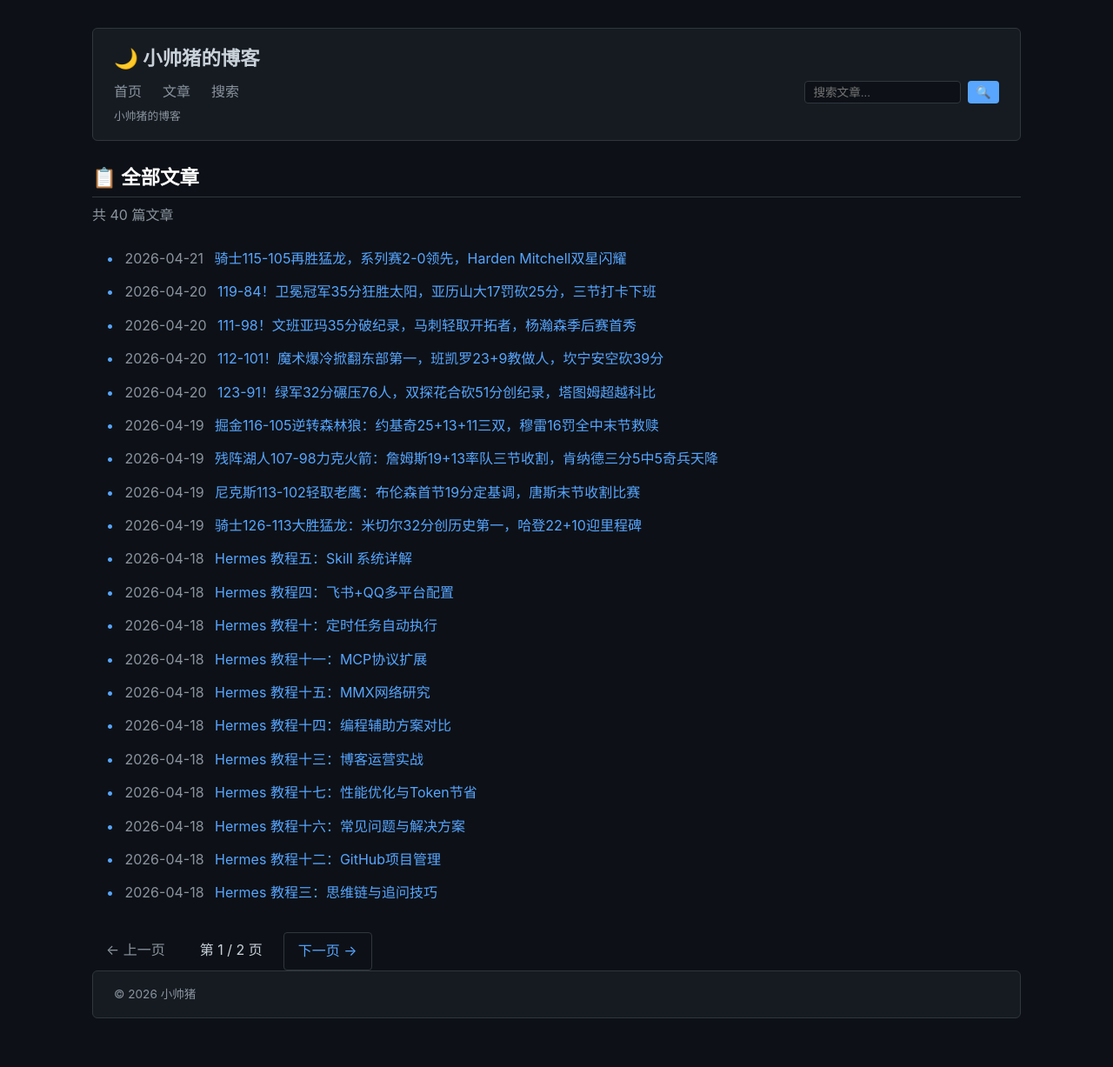
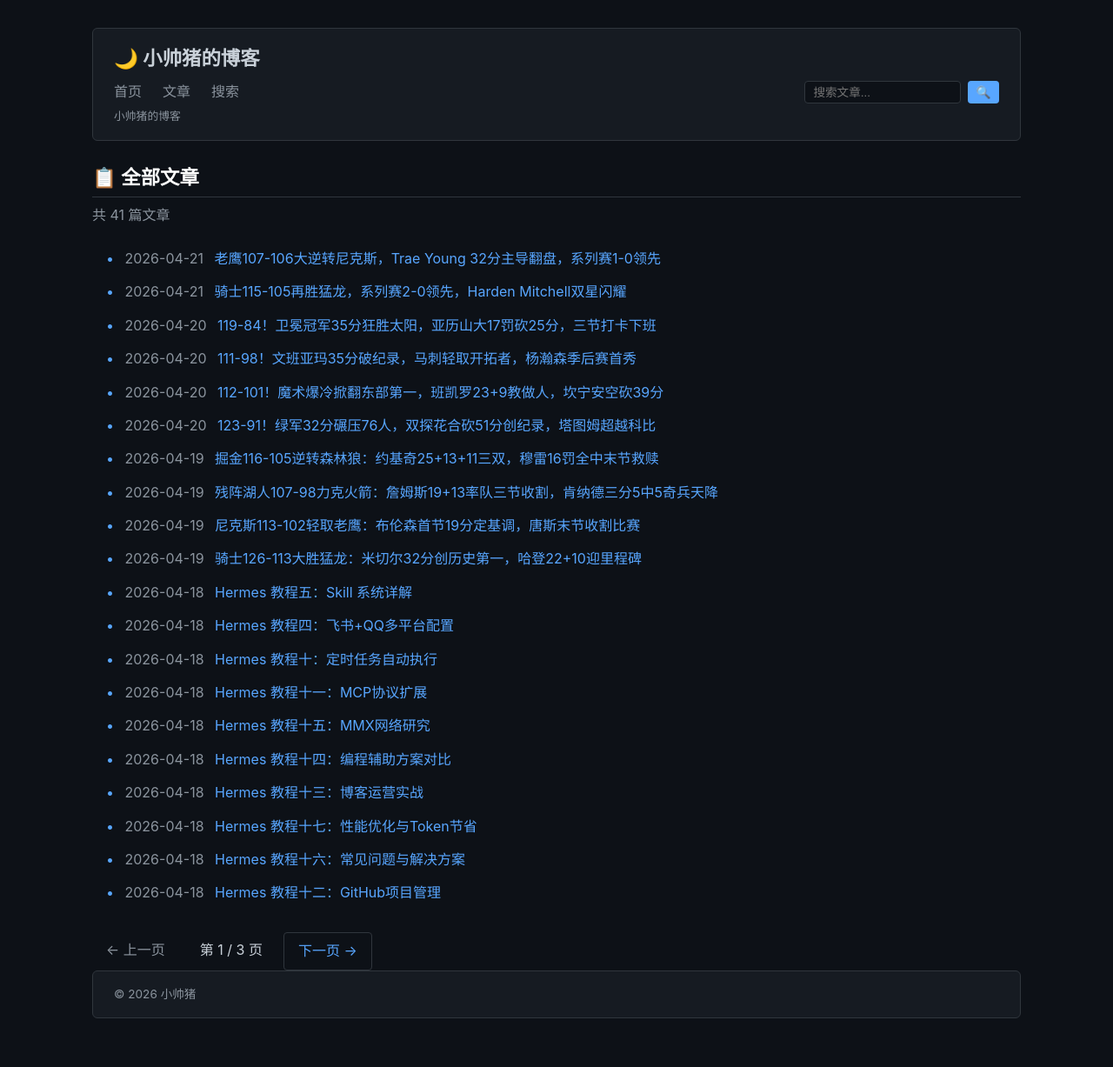
Before and after one commit to godsay1983/godsay1983.github.io, a Jekyll site: the page built from posts/index.html, in a window 1280 px wide. Shown: the whole page at 87% size. Built offline with Jekyll 4.4.1, drawn with Linux system fonts in a browser that asks for light colours; the list of posts is cut into pages by our own code; some of the changed lines change nothing that is shown.

Commit message:
post: 老鹰107-106逆转尼克斯，Trae Young 32分主导翻盘，系列赛1-0领先

```diff
--- /dev/null
+++ b/_posts/2026-04-21-nba-playoffs-knicks-hawks-analysis.md
@@ -0,0 +1,72 @@
+---
+title: 老鹰107-106大逆转尼克斯，Trae Young 32分主导翻盘，系列赛1-0领先
+date: 2026-04-21
+tags: [NBA, 季后赛, 尼克斯, 老鹰]
+---
+
+# 老鹰107-106大逆转尼克斯，Trae Young 32分主导翻盘，系列赛1-0领先
+
+**【搜狐体育】** 北京时间4月20日，NBA季后赛首轮，亚特兰大老鹰客场挑战纽约尼克斯。老鹰在最多落后14分的情况下，末节狂飙28-15，最终以107-106一分险胜尼克斯，系列赛大比分1-0领先，爆出首轮最大冷门。
+
+---
+
+## 比赛回顾：前三节积累，末节逆转
+
+比赛开场尼克斯率先发力，Jalen Brunson 首节独得10分，带领尼克斯以32-23领先结束第一节。第二节尼克斯稳扎稳打，半场以61-54继续领先。第三节尼克斯一度将分差拉开到14分（91-77），带着 **91-85** 的领先进入第四节。
+
+然而末节风云突变。Trae Young 挺身而出，单节砍下12分，连续命中关键球带动全队。老鹰在最后6分钟打出一波 **16-6** 的进攻高潮，最终由 Trae Young 命中制胜球，以107-106完成惊天逆转。
+
+**比分走势：**
+- 尼克斯：Q1 32 → Q2 29 → Q3 30 → **Q4 15** 💥
+- 老鹰：Q1 23 → Q2 31 → Q3 25 → **Q4 28**
+
+---
+
+## 球员数据
+
+| 球员 | 球队 | 数据 |
+|------|------|------|
+| Trae Young | 老鹰 | **32分** 6助攻 |
+| Jalen Brunson | 尼克斯 | **29分** 7助攻 |
+| De'Andre Hunter | 老鹰 | 8篮板 |
+| OG Anunoby | 尼克斯 | 13篮板 |
+
+---
+
+## 详细分析
+
+### 1. 末节崩盘：尼克斯最大败因
+
+尼克斯前三节最多领先14分，91-85进入末节看似胜券在握。然而末节全队仅得 **15分**，是本轮季后赛迄今最灾难性的单节表现之一。Brunson 末节仅得3分，全队三分线外哑火，单节被老鹰打出一波 **28-15**，从领先6分到落后1分，整个翻盘过程仅用了不到6分钟。
+
+### 2. Trae Young：末节之王
+
+Trae Young 全场砍下 **32分**，其中末节独得12分。他在最后时刻面对防守命中制胜球，展现出超级巨星的关键球能力。整场比赛他的进攻选择极为冷静合理，没有一次失误，6次助攻全部化为了队友得分。作为球队进攻引擎，他在第四节证明了自己是联盟最可怕的末节球员之一。
+
+### 3. 命中率：老鹰更高效
+
+老鹰全队命中率达到 **49.4%**（40/81），尼克斯则为 **44.8%**（39/87）。虽然三分球双方都不算高效（老鹰30%，尼克斯32.4%），但老鹰的整体进攻更加稳定，没有出现尼克斯末节那种长达4分钟的运动战得分荒。
+
+### 4. 罚球：尼克斯自毁长城
+
+尼克斯获得了 **27次罚球机会**，但只命中了17个，罚球命中率仅 **63%**。相比之下，老鹰18罚命中14个，78.3%的命中率。尼克斯在比赛关键时刻至少有4次罚球失手，直接导致了比分被追近。若罚球稍好一点，尼克斯也许不需要打到最后一秒。
+
+### 5. 篮板：尼克斯内线优势未能兑现
+
+尼克斯抢下 **47个篮板**，比老鹰多出11个，其中 OG Anunoby 贡献13个篮板。然而内线的巨大优势并没有转化为得分——尼克斯的二次进攻效率极低，进攻篮板的转化率远低于预期，反而是老鹰在关键时刻利用转换进攻拿到了宝贵的分数。
+
+---
+
+## 系列赛展望
+
+老鹰抢下 **G1 胜利** 夺得主场优势，系列赛走势出现重大转折。尼克斯需要做出调整：
+
+- **Brunson 必须打得更有侵略性**，尤其是在末节，不能隐身
+- 罚球命中率必须提升，27罚17中是赢不了球的表现
+- 需要解决末节进攻断电问题，前三节的领先优势才能兑现
+
+**预计这轮系列赛将非常激烈，老鹰2-4 或尼克斯4-3 晋级。**
+
+---
+
+*数据来源：ESPN NBA API*
--- a/search/index.md
+++ b/search/index.md
@@ -39,6 +39,19 @@ permalink: /search/
 <script>
 // 文章数据（由 scripts/generate-search-index.js 生成，Jekyll 构建时自动更新）
 var searchData = [
+  {
+    "title": "老鹰107-106大逆转尼克斯，Trae Young 32分主导翻盘，系列赛1-0领先",
+    "url": "/posts/2026/04/21/nba-playoffs-knicks-hawks-analysis/",
+    "date": "2026-04-21",
+    "categories": "",
+    "tags": [
+      "NBA",
+      "季后赛",
+      "尼克斯",
+      "老鹰"
+    ],
+    "excerpt": "球员数据 | 球员 | 球队 | 数据 |"
+  },
   {
     "title": "骑士115-105再胜猛龙，系列赛2-0领先，Harden Mitchell双星闪耀",
     "url": "/posts/2026/04/21/nba-playoffs-cavaliers-raptors-analysis/",
@@ -569,7 +582,7 @@ var searchData = [
     "tags": [],
     "excerpt": ""
   }
-];;;;
+];;;;;
 
 var fuse = new Fuse(searchData, {
   keys: ['title', 'categories', 'tags', 'excerpt'],
```
